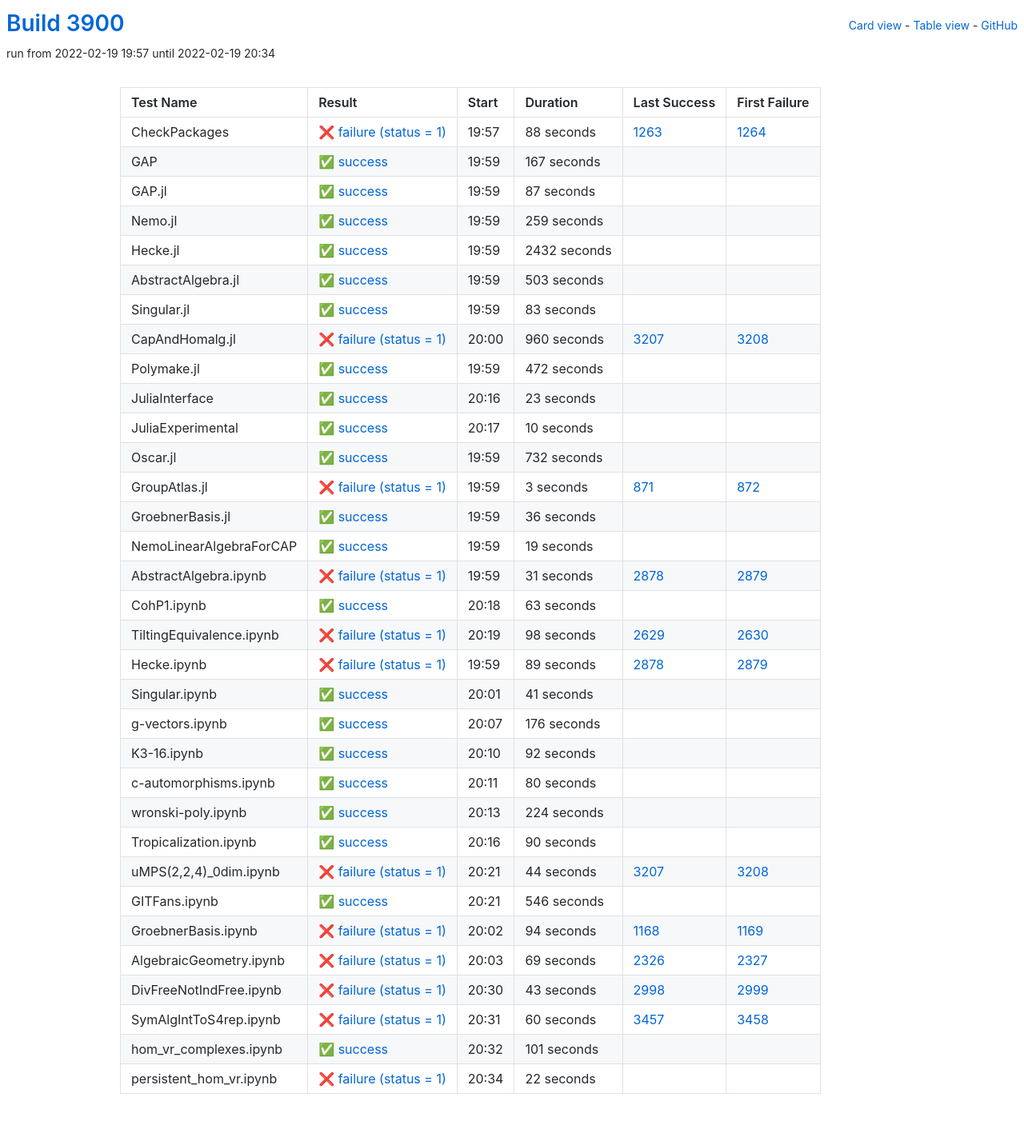
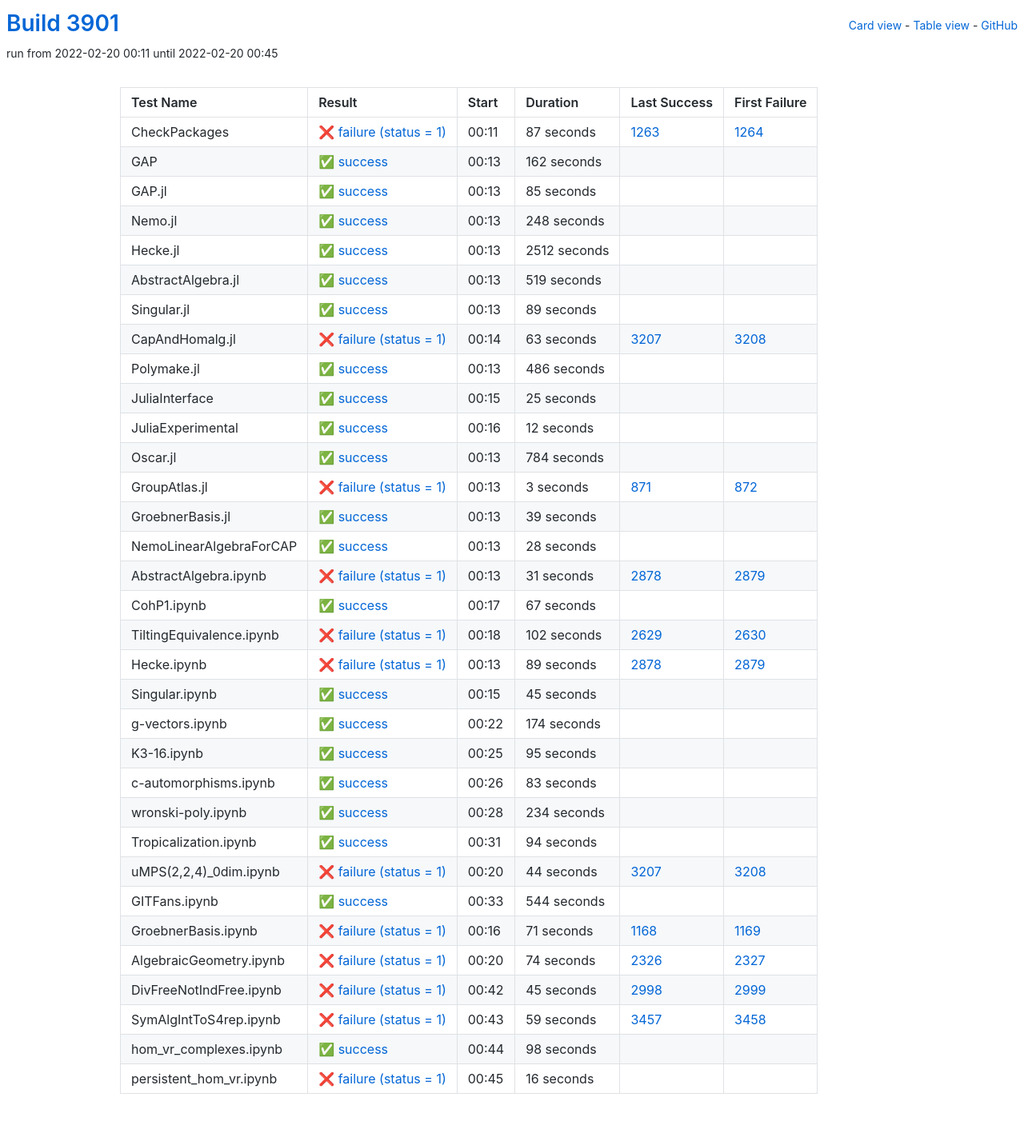
Before and after one commit to oscar-system/oscar-ci-status-stable, a Jekyll site: the page built from table.html, in a window 1280 px wide. Shown: the whole page at 80% size. Built offline with Jekyll 4.4.1, drawn with Linux system fonts in a browser that asks for light colours.

Commit message:
Build #3901

```diff
--- a/_data/ci.yml
+++ b/_data/ci.yml
@@ -1,6 +1,6 @@
 ---
-build: 3900
-build_url: https://oscarci.mathematik.uni-kl.de/job/oscar-stable/3900/
+build: 3901
+build_url: https://oscarci.mathematik.uni-kl.de/job/oscar-stable/3901/
 job: oscar-stable
 organization: oscar-system
 repo: oscar-ci-status-stable
@@ -8,152 +8,152 @@ repourl: https://github.com/oscar-system/oscar-ci-status-stable
 tests:
 - name: CheckPackages
   id: checkpackages
-  log: https://oscarci.mathematik.uni-kl.de/job/oscar-stable/3900/artifact/logs/build-3900/CheckPackages.log
-  start: 2022-02-19 19:57
+  log: https://oscarci.mathematik.uni-kl.de/job/oscar-stable/3901/artifact/logs/build-3901/CheckPackages.log
+  start: 2022-02-20 00:11
   success: false
   exitcode: 1
   status: failure
-  duration: 88
+  duration: 87
   last_success: 1263
   last_success_url: https://oscarci.mathematik.uni-kl.de/job/oscar-stable/1263/
   first_failure: 1264
   first_failure_url: https://oscarci.mathematik.uni-kl.de/job/oscar-stable/1264/
 - name: GAP
   id: gap
-  log: https://oscarci.mathematik.uni-kl.de/job/oscar-stable/3900/artifact/logs/build-3900/GAP.log
-  start: 2022-02-19 19:59
+  log: https://oscarci.mathematik.uni-kl.de/job/oscar-stable/3901/artifact/logs/build-3901/GAP.log
+  start: 2022-02-20 00:13
   success: true
   exitcode: 0
   status: success
-  duration: 167
+  duration: 162
   last_success: false
   last_success_url:
   first_failure: false
   first_failure_url:
 - name: GAP.jl
   id: gap-jl
-  log: https://oscarci.mathematik.uni-kl.de/job/oscar-stable/3900/artifact/logs/build-3900/GAP.jl.log
-  start: 2022-02-19 19:59
+  log: https://oscarci.mathematik.uni-kl.de/job/oscar-stable/3901/artifact/logs/build-3901/GAP.jl.log
+  start: 2022-02-20 00:13
   success: true
   exitcode: 0
   status: success
-  duration: 87
+  duration: 85
   last_success: false
   last_success_url:
   first_failure: false
   first_failure_url:
 - name: Nemo.jl
   id: nemo-jl
-  log: https://oscarci.mathematik.uni-kl.de/job/oscar-stable/3900/artifact/logs/build-3900/Nemo.jl.log
-  start: 2022-02-19 19:59
+  log: https://oscarci.mathematik.uni-kl.de/job/oscar-stable/3901/artifact/logs/build-3901/Nemo.jl.log
+  start: 2022-02-20 00:13
   success: true
   exitcode: 0
   status: success
-  duration: 259
+  duration: 248
   last_success: false
   last_success_url:
   first_failure: false
   first_failure_url:
 - name: Hecke.jl
   id: hecke-jl
-  log: https://oscarci.mathematik.uni-kl.de/job/oscar-stable/3900/artifact/logs/build-3900/Hecke.jl.log
-  start: 2022-02-19 19:59
+  log: https://oscarci.mathematik.uni-kl.de/job/oscar-stable/3901/artifact/logs/build-3901/Hecke.jl.log
+  start: 2022-02-20 00:13
   success: true
   exitcode: 0
   status: success
-  duration: 2432
+  duration: 2512
   last_success: false
   last_success_url:
   first_failure: false
   first_failure_url:
 - name: AbstractAlgebra.jl
   id: abstractalgebra-jl
-  log: https://oscarci.mathematik.uni-kl.de/job/oscar-stable/3900/artifact/logs/build-3900/AbstractAlgebra.jl.log
-  start: 2022-02-19 19:59
+  log: https://oscarci.mathematik.uni-kl.de/job/oscar-stable/3901/artifact/logs/build-3901/AbstractAlgebra.jl.log
+  start: 2022-02-20 00:13
   success: true
   exitcode: 0
   status: success
-  duration: 503
+  duration: 519
   last_success: false
   last_success_url:
   first_failure: false
   first_failure_url:
 - name: Singular.jl
   id: singular-jl
-  log: https://oscarci.mathematik.uni-kl.de/job/oscar-stable/3900/artifact/logs/build-3900/Singular.jl.log
-  start: 2022-02-19 19:59
+  log: https://oscarci.mathematik.uni-kl.de/job/oscar-stable/3901/artifact/logs/build-3901/Singular.jl.log
+  start: 2022-02-20 00:13
   success: true
   exitcode: 0
   status: success
-  duration: 83
+  duration: 89
   last_success: false
   last_success_url:
   first_failure: false
   first_failure_url:
 - name: CapAndHomalg.jl
   id: capandhomalg-jl
-  log: https://oscarci.mathematik.uni-kl.de/job/oscar-stable/3900/artifact/logs/build-3900/CapAndHomalg.jl.log
-  start: 2022-02-19 20:00
+  log: https://oscarci.mathematik.uni-kl.de/job/oscar-stable/3901/artifact/logs/build-3901/CapAndHomalg.jl.log
+  start: 2022-02-20 00:14
   success: false
   exitcode: 1
   status: failure
-  duration: 960
+  duration: 63
   last_success: 3207
   last_success_url: https://oscarci.mathematik.uni-kl.de/job/oscar-stable/3207/
   first_failure: 3208
   first_failure_url: https://oscarci.mathematik.uni-kl.de/job/oscar-stable/3208/
 - name: Polymake.jl
   id: polymake-jl
-  log: https://oscarci.mathematik.uni-kl.de/job/oscar-stable/3900/artifact/logs/build-3900/Polymake.jl.log
-  start: 2022-02-19 19:59
+  log: https://oscarci.mathematik.uni-kl.de/job/oscar-stable/3901/artifact/logs/build-3901/Polymake.jl.log
+  start: 2022-02-20 00:13
   success: true
   exitcode: 0
   status: success
-  duration: 472
+  duration: 486
   last_success: false
   last_success_url:
   first_failure: false
   first_failure_url:
 - name: JuliaInterface
   id: juliainterface
-  log: https://oscarci.mathematik.uni-kl.de/job/oscar-stable/3900/artifact/logs/build-3900/JuliaInterface.log
-  start: 2022-02-19 20:16
+  log: https://oscarci.mathematik.uni-kl.de/job/oscar-stable/3901/artifact/logs/build-3901/JuliaInterface.log
+  start: 2022-02-20 00:15
   success: true
   exitcode: 0
   status: success
-  duration: 23
+  duration: 25
   last_success: false
   last_success_url:
   first_failure: false
   first_failure_url:
 - name: JuliaExperimental
   id: juliaexperimental
-  log: https://oscarci.mathematik.uni-kl.de/job/oscar-stable/3900/artifact/logs/build-3900/JuliaExperimental.log
-  start: 2022-02-19 20:17
+  log: https://oscarci.mathematik.uni-kl.de/job/oscar-stable/3901/artifact/logs/build-3901/JuliaExperimental.log
+  start: 2022-02-20 00:16
   success: true
   exitcode: 0
   status: success
-  duration: 10
+  duration: 12
   last_success: false
   last_success_url:
   first_failure: false
   first_failure_url:
 - name: Oscar.jl
   id: oscar-jl
-  log: https://oscarci.mathematik.uni-kl.de/job/oscar-stable/3900/artifact/logs/build-3900/Oscar.jl.log
-  start: 2022-02-19 19:59
+  log: https://oscarci.mathematik.uni-kl.de/job/oscar-stable/3901/artifact/logs/build-3901/Oscar.jl.log
+  start: 2022-02-20 00:13
   success: true
   exitcode: 0
   status: success
-  duration: 732
+  duration: 784
   last_success: false
   last_success_url:
   first_failure: false
   first_failure_url:
 - name: GroupAtlas.jl
   id: groupatlas-jl
-  log: https://oscarci.mathematik.uni-kl.de/job/oscar-stable/3900/artifact/logs/build-3900/GroupAtlas.jl.log
-  start: 2022-02-19 19:59
+  log: https://oscarci.mathematik.uni-kl.de/job/oscar-stable/3901/artifact/logs/build-3901/GroupAtlas.jl.log
+  start: 2022-02-20 00:13
   success: false
   exitcode: 1
   status: failure
@@ -164,32 +164,32 @@ tests:
   first_failure_url: https://oscarci.mathematik.uni-kl.de/job/oscar-stable/872/
 - name: GroebnerBasis.jl
   id: groebnerbasis-jl
-  log: https://oscarci.mathematik.uni-kl.de/job/oscar-stable/3900/artifact/logs/build-3900/GroebnerBasis.jl.log
-  start: 2022-02-19 19:59
+  log: https://oscarci.mathematik.uni-kl.de/job/oscar-stable/3901/artifact/logs/build-3901/GroebnerBasis.jl.log
+  start: 2022-02-20 00:13
   success: true
   exitcode: 0
   status: success
-  duration: 36
+  duration: 39
   last_success: false
   last_success_url:
   first_failure: false
   first_failure_url:
 - name: NemoLinearAlgebraForCAP
   id: nemolinearalgebraforcap
-  log: https://oscarci.mathematik.uni-kl.de/job/oscar-stable/3900/artifact/logs/build-3900/NemoLinearAlgebraForCAP.log
-  start: 2022-02-19 19:59
+  log: https://oscarci.mathematik.uni-kl.de/job/oscar-stable/3901/artifact/logs/build-3901/NemoLinearAlgebraForCAP.log
+  start: 2022-02-20 00:13
   success: true
   exitcode: 0
   status: success
-  duration: 19
+  duration: 28
   last_success: false
   last_success_url:
   first_failure: false
   first_failure_url:
 - name: AbstractAlgebra.ipynb
   id: abstractalgebra-ipynb
-  log: https://oscarci.mathematik.uni-kl.de/job/oscar-stable/3900/artifact/logs/build-3900/AbstractAlgebra.ipynb.log
-  start: 2022-02-19 19:59
+  log: https://oscarci.mathematik.uni-kl.de/job/oscar-stable/3901/artifact/logs/build-3901/AbstractAlgebra.ipynb.log
+  start: 2022-02-20 00:13
   success: false
   exitcode: 1
   status: failure
@@ -200,32 +200,32 @@ tests:
   first_failure_url: https://oscarci.mathematik.uni-kl.de/job/oscar-stable/2879/
 - name: CohP1.ipynb
   id: cohp1-ipynb
-  log: https://oscarci.mathematik.uni-kl.de/job/oscar-stable/3900/artifact/logs/build-3900/CohP1.ipynb.log
-  start: 2022-02-19 20:18
+  log: https://oscarci.mathematik.uni-kl.de/job/oscar-stable/3901/artifact/logs/build-3901/CohP1.ipynb.log
+  start: 2022-02-20 00:17
   success: true
   exitcode: 0
   status: success
-  duration: 63
+  duration: 67
   last_success: false
   last_success_url:
   first_failure: false
   first_failure_url:
 - name: TiltingEquivalence.ipynb
   id: tiltingequivalence-ipynb
-  log: https://oscarci.mathematik.uni-kl.de/job/oscar-stable/3900/artifact/logs/build-3900/TiltingEquivalence.ipynb.log
-  start: 2022-02-19 20:19
+  log: https://oscarci.mathematik.uni-kl.de/job/oscar-stable/3901/artifact/logs/build-3901/TiltingEquivalence.ipynb.log
+  start: 2022-02-20 00:18
   success: false
   exitcode: 1
   status: failure
-  duration: 98
+  duration: 102
   last_success: 2629
   last_success_url: https://oscarci.mathematik.uni-kl.de/job/oscar-stable/2629/
   first_failure: 2630
   first_failure_url: https://oscarci.mathematik.uni-kl.de/job/oscar-stable/2630/
 - name: Hecke.ipynb
   id: hecke-ipynb
-  log: https://oscarci.mathematik.uni-kl.de/job/oscar-stable/3900/artifact/logs/build-3900/Hecke.ipynb.log
-  start: 2022-02-19 19:59
+  log: https://oscarci.mathematik.uni-kl.de/job/oscar-stable/3901/artifact/logs/build-3901/Hecke.ipynb.log
+  start: 2022-02-20 00:13
   success: false
   exitcode: 1
   status: failure
@@ -236,80 +236,80 @@ tests:
   first_failure_url: https://oscarci.mathematik.uni-kl.de/job/oscar-stable/2879/
 - name: Singular.ipynb
   id: singular-ipynb
-  log: https://oscarci.mathematik.uni-kl.de/job/oscar-stable/3900/artifact/logs/build-3900/Singular.ipynb.log
-  start: 2022-02-19 20:01
+  log: https://oscarci.mathematik.uni-kl.de/job/oscar-stable/3901/artifact/logs/build-3901/Singular.ipynb.log
+  start: 2022-02-20 00:15
   success: true
   exitcode: 0
   status: success
-  duration: 41
+  duration: 45
   last_success: false
   last_success_url:
   first_failure: false
   first_failure_url:
 - name: g-vectors.ipynb
   id: g-vectors-ipynb
-  log: https://oscarci.mathematik.uni-kl.de/job/oscar-stable/3900/artifact/logs/build-3900/g-vectors.ipynb.log
-  start: 2022-02-19 20:07
+  log: https://oscarci.mathematik.uni-kl.de/job/oscar-stable/3901/artifact/logs/build-3901/g-vectors.ipynb.log
+  start: 2022-02-20 00:22
   success: true
   exitcode: 0
   status: success
-  duration: 176
+  duration: 174
   last_success: false
   last_success_url:
   first_failure: false
   first_failure_url:
 - name: K3-16.ipynb
   id: k3-16-ipynb
-  log: https://oscarci.mathematik.uni-kl.de/job/oscar-stable/3900/artifact/logs/build-3900/K3-16.ipynb.log
-  start: 2022-02-19 20:10
+  log: https://oscarci.mathematik.uni-kl.de/job/oscar-stable/3901/artifact/logs/build-3901/K3-16.ipynb.log
+  start: 2022-02-20 00:25
   success: true
   exitcode: 0
   status: success
-  duration: 92
+  duration: 95
   last_success: false
   last_success_url:
   first_failure: false
   first_failure_url:
 - name: c-automorphisms.ipynb
   id: c-automorphisms-ipynb
-  log: https://oscarci.mathematik.uni-kl.de/job/oscar-stable/3900/artifact/logs/build-3900/c-automorphisms.ipynb.log
-  start: 2022-02-19 20:11
+  log: https://oscarci.mathematik.uni-kl.de/job/oscar-stable/3901/artifact/logs/build-3901/c-automorphisms.ipynb.log
+  start: 2022-02-20 00:26
   success: true
   exitcode: 0
   status: success
-  duration: 80
+  duration: 83
   last_success: false
   last_success_url:
   first_failure: false
   first_failure_url:
 - name: wronski-poly.ipynb
   id: wronski-poly-ipynb
-  log: https://oscarci.mathematik.uni-kl.de/job/oscar-stable/3900/artifact/logs/build-3900/wronski-poly.ipynb.log
-  start: 2022-02-19 20:13
+  log: https://oscarci.mathematik.uni-kl.de/job/oscar-stable/3901/artifact/logs/build-3901/wronski-poly.ipynb.log
+  start: 2022-02-20 00:28
   success: true
   exitcode: 0
   status: success
-  duration: 224
+  duration: 234
   last_success: false
   last_success_url:
   first_failure: false
   first_failure_url:
 - name: Tropicalization.ipynb
   id: tropicalization-ipynb
-  log: https://oscarci.mathematik.uni-kl.de/job/oscar-stable/3900/artifact/logs/build-3900/Tropicalization.ipynb.log
-  start: 2022-02-19 20:16
+  log: https://oscarci.mathematik.uni-kl.de/job/oscar-stable/3901/artifact/logs/build-3901/Tropicalization.ipynb.log
+  start: 2022-02-20 00:31
   success: true
   exitcode: 0
   status: success
-  duration: 90
+  duration: 94
   last_success: false
   last_success_url:
   first_failure: false
   first_failure_url:
 - name: uMPS(2,2,4)_0dim.ipynb
   id: umps-2-2-4-0dim-ipynb
-  log: https://oscarci.mathematik.uni-kl.de/job/oscar-stable/3900/artifact/logs/build-3900/uMPS-2-2-4-_0dim.ipynb.log
-  start: 2022-02-19 20:21
+  log: https://oscarci.mathematik.uni-kl.de/job/oscar-stable/3901/artifact/logs/build-3901/uMPS-2-2-4-_0dim.ipynb.log
+  start: 2022-02-20 00:20
   success: false
   exitcode: 1
   status: failure
@@ -320,84 +320,84 @@ tests:
   first_failure_url: https://oscarci.mathematik.uni-kl.de/job/oscar-stable/3208/
 - name: GITFans.ipynb
   id: gitfans-ipynb
-  log: https://oscarci.mathematik.uni-kl.de/job/oscar-stable/3900/artifact/logs/build-3900/GITFans.ipynb.log
-  start: 2022-02-19 20:21
+  log: https://oscarci.mathematik.uni-kl.de/job/oscar-stable/3901/artifact/logs/build-3901/GITFans.ipynb.log
+  start: 2022-02-20 00:33
   success: true
   exitcode: 0
   status: success
-  duration: 546
+  duration: 544
   last_success: false
   last_success_url:
   first_failure: false
   first_failure_url:
 - name: GroebnerBasis.ipynb
   id: groebnerbasis-ipynb
-  log: https://oscarci.mathematik.uni-kl.de/job/oscar-stable/3900/artifact/logs/build-3900/GroebnerBasis.ipynb.log
-  start: 2022-02-19 20:02
+  log: https://oscarci.mathematik.uni-kl.de/job/oscar-stable/3901/artifact/logs/build-3901/GroebnerBasis.ipynb.log
+  start: 2022-02-20 00:16
   success: false
   exitcode: 1
   status: failure
-  duration: 94
+  duration: 71
   last_success: 1168
   last_success_url: https://oscarci.mathematik.uni-kl.de/job/oscar-stable/1168/
   first_failure: 1169
   first_failure_url: https://oscarci.mathematik.uni-kl.de/job/oscar-stable/1169/
 - name: AlgebraicGeometry.ipynb
   id: algebraicgeometry-ipynb
-  log: https://oscarci.mathematik.uni-kl.de/job/oscar-stable/3900/artifact/logs/build-3900/AlgebraicGeometry.ipynb.log
-  start: 2022-02-19 20:03
+  log: https://oscarci.mathematik.uni-kl.de/job/oscar-stable/3901/artifact/logs/build-3901/AlgebraicGeometry.ipynb.log
+  start: 2022-02-20 00:20
   success: false
   exitcode: 1
   status: failure
-  duration: 69
+  duration: 74
   last_success: 2326
   last_success_url: https://oscarci.mathematik.uni-kl.de/job/oscar-stable/2326/
   first_failure: 2327
   first_failure_url: https://oscarci.mathematik.uni-kl.de/job/oscar-stable/2327/
 - name: DivFreeNotIndFree.ipynb
   id: divfreenotindfree-ipynb
-  log: https://oscarci.mathematik.uni-kl.de/job/oscar-stable/3900/artifact/logs/build-3900/DivFreeNotIndFree.ipynb.log
-  start: 2022-02-19 20:30
+  log: https://oscarci.mathematik.uni-kl.de/job/oscar-stable/3901/artifact/logs/build-3901/DivFreeNotIndFree.ipynb.log
+  start: 2022-02-20 00:42
   success: false
   exitcode: 1
   status: failure
-  duration: 43
+  duration: 45
   last_success: 2998
   last_success_url: https://oscarci.mathematik.uni-kl.de/job/oscar-stable/2998/
   first_failure: 2999
   first_failure_url: https://oscarci.mathematik.uni-kl.de/job/oscar-stable/2999/
 - name: SymAlgIntToS4rep.ipynb
   id: symalginttos4rep-ipynb
-  log: https://oscarci.mathematik.uni-kl.de/job/oscar-stable/3900/artifact/logs/build-3900/SymAlgIntToS4rep.ipynb.log
-  start: 2022-02-19 20:31
+  log: https://oscarci.mathematik.uni-kl.de/job/oscar-stable/3901/artifact/logs/build-3901/SymAlgIntToS4rep.ipynb.log
+  start: 2022-02-20 00:43
   success: false
   exitcode: 1
   status: failure
-  duration: 60
+  duration: 59
   last_success: 3457
   last_success_url: https://oscarci.mathematik.uni-kl.de/job/oscar-stable/3457/
   first_failure: 3458
   first_failure_url: https://oscarci.mathematik.uni-kl.de/job/oscar-stable/3458/
 - name: hom_vr_complexes.ipynb
   id: hom-vr-complexes-ipynb
-  log: https://oscarci.mathematik.uni-kl.de/job/oscar-stable/3900/artifact/logs/build-3900/hom_vr_complexes.ipynb.log
-  start: 2022-02-19 20:32
+  log: https://oscarci.mathematik.uni-kl.de/job/oscar-stable/3901/artifact/logs/build-3901/hom_vr_complexes.ipynb.log
+  start: 2022-02-20 00:44
   success: true
   exitcode: 0
   status: success
-  duration: 101
+  duration: 98
   last_success: false
   last_success_url:
   first_failure: false
   first_failure_url:
 - name: persistent_hom_vr.ipynb
   id: persistent-hom-vr-ipynb
-  log: https://oscarci.mathematik.uni-kl.de/job/oscar-stable/3900/artifact/logs/build-3900/persistent_hom_vr.ipynb.log
-  start: 2022-02-19 20:34
+  log: https://oscarci.mathematik.uni-kl.de/job/oscar-stable/3901/artifact/logs/build-3901/persistent_hom_vr.ipynb.log
+  start: 2022-02-20 00:45
   success: false
   exitcode: 1
   status: failure
-  duration: 22
+  duration: 16
   last_success: false
   last_success_url:
   first_failure: false
```
Also changed, not shown: README.md.
